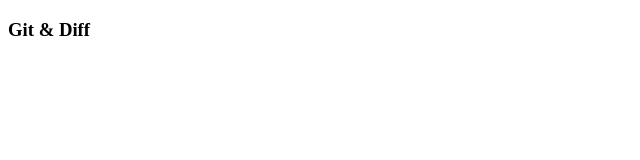
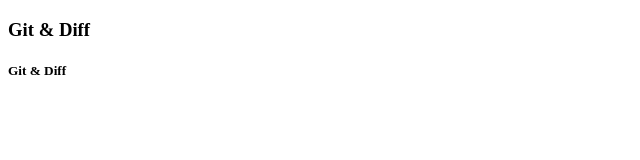
Before and after one commit to munaambbs786-ui/Git-Diff, a plain HTML site: page index.html in a window 1280 px wide. Shown: the full height of the page, 0-640 px from the left. Drawn offline with Linux system fonts and the light colour scheme.

Commit message:
Changes in Git & Diff

```diff
--- a/index.html
+++ b/index.html
@@ -7,5 +7,6 @@
 </head>
 <body>
     <h3>Git & Diff</h3>
+    <h5>Git & Diff</h5>
 </body>
 </html>
```
